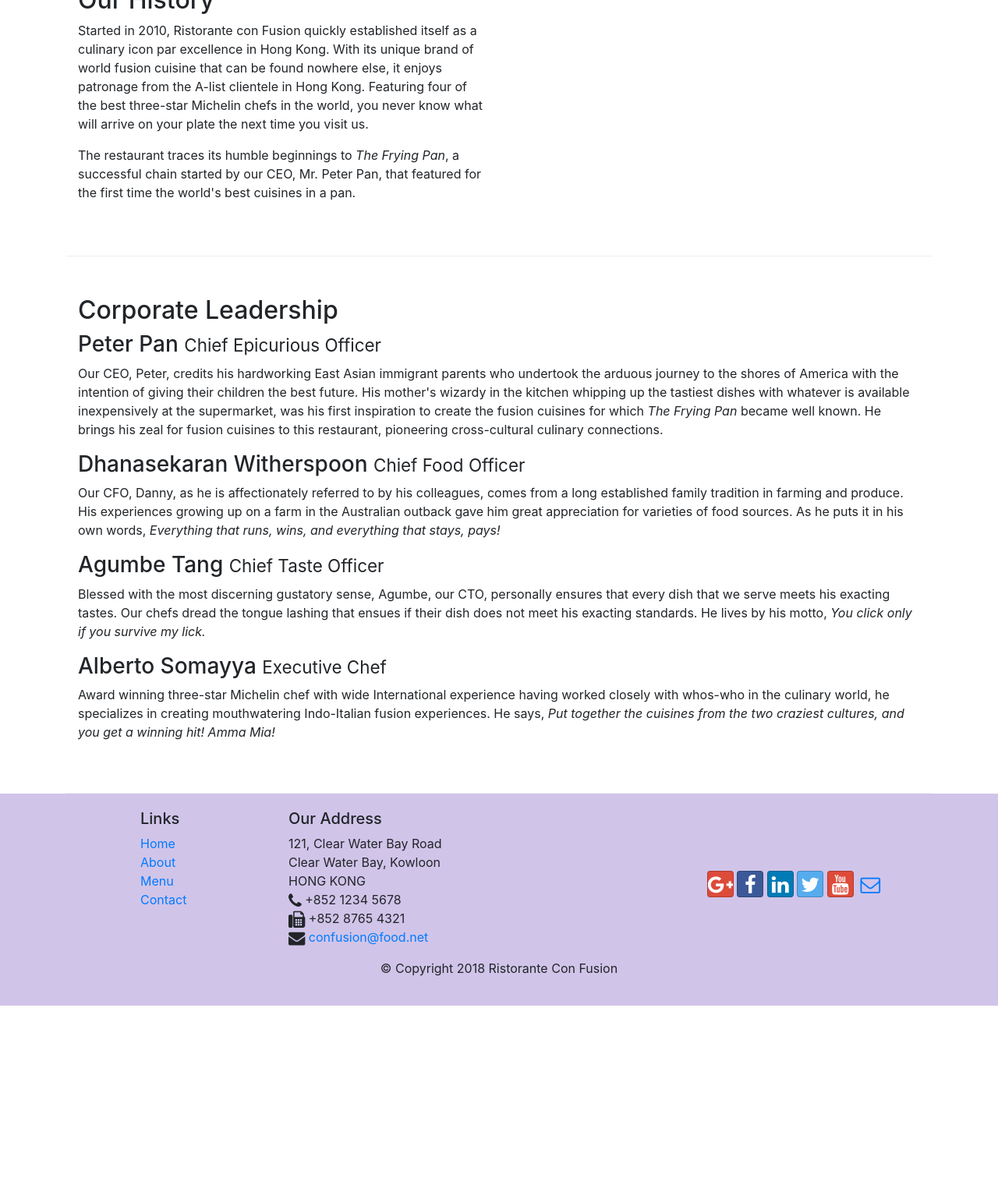
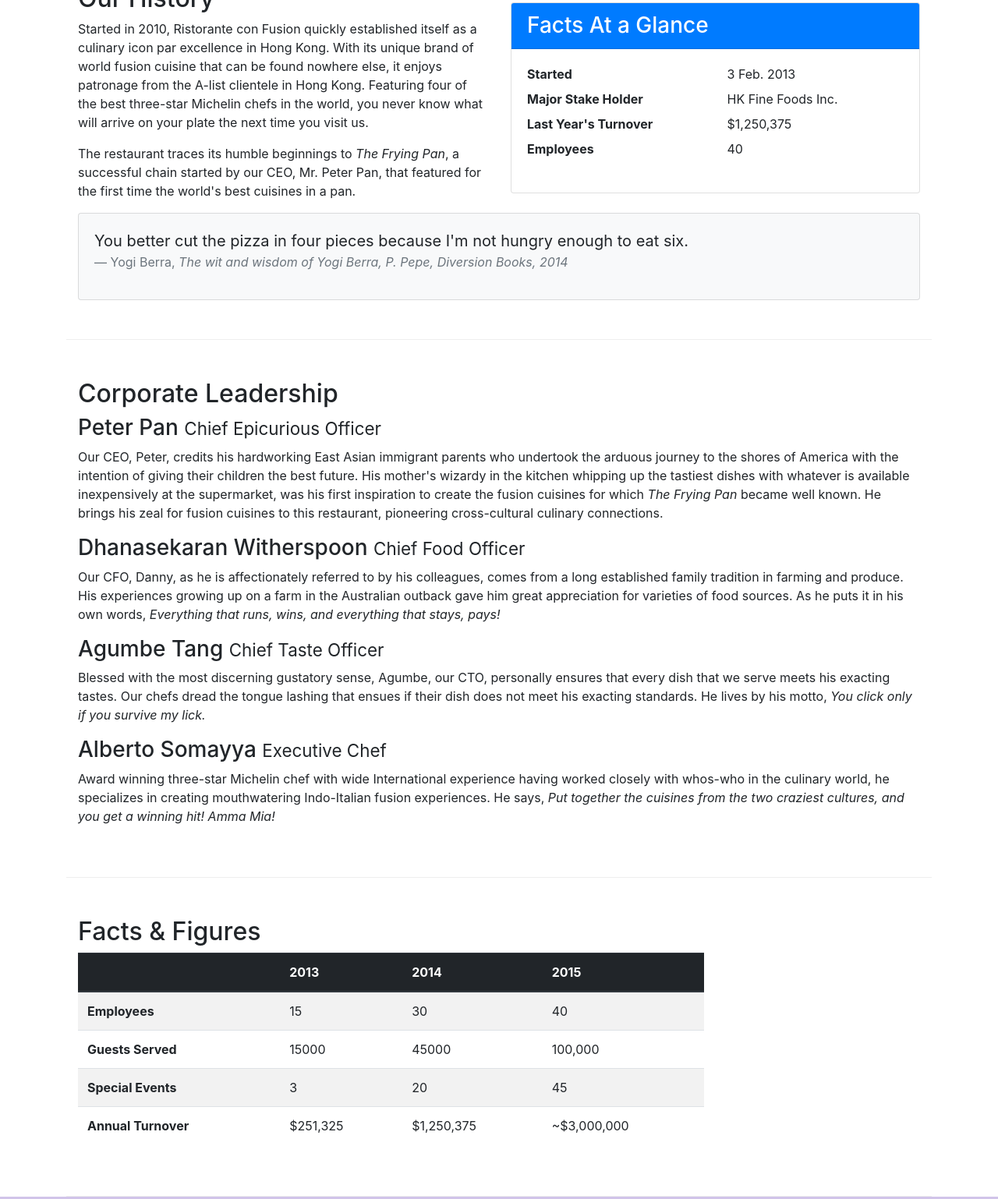
Before and after one commit to Abhiroopmokshagna/conFusion, a website: page aboutus.html in a window 1280 px wide. Shown: the part 536-2074 px from the top of the page at 78% size. Before the commit the page ends 1826 px from the top, so only its background shows below. Drawn offline with nearby package versions, Linux system fonts and the light colour scheme.

Commit message:
Tables and Cards 23/09/2020

```diff
--- a/aboutus.html
+++ b/aboutus.html
@@ -63,8 +63,38 @@
 					<p>Started in 2010, Ristorante con Fusion quickly established itself as a culinary icon par excellence in Hong Kong. With its unique brand of world fusion cuisine that can be found nowhere else, it enjoys patronage from the A-list clientele in Hong Kong.  Featuring four of the best three-star Michelin chefs in the world, you never know what will arrive on your plate the next time you visit us.</p>
 					<p>The restaurant traces its humble beginnings to <em>The Frying Pan</em>, a successful chain started by our CEO, Mr. Peter Pan, that featured for the first time the world's best cuisines in a pan.</p>
 				</div>
-				<div class="row">
-				</div>
+				<div class="col-sm">
+                    <div class = "card">
+                        <h3 class = "card-header bg-primary text-white">Facts At a Glance</h3>
+                        <div class = "card-body">
+                            <dl class = "row">
+                                <dt class = "col-6">Started</dt>
+                                <dd class = "col-6">3 Feb. 2013</dd>
+                                <dt class="col-6">Major Stake Holder</dt>
+                                <dd class="col-6">HK Fine Foods Inc.</dd>
+                                <dt class="col-6">Last Year's Turnover</dt>
+                                <dd class="col-6">$1,250,375</dd>
+                                <dt class="col-6">Employees</dt>
+                                <dd class="col-6">40</dd>
+                            </dl>
+                        </div>
+                    </div>
+                </div>
+                <div class = "col-12">
+                    <div class = "card card-body bg-light">
+                        <blockquote class = "blockquote">
+                            <p class = "mb-0">
+                                You better cut the pizza in four pieces because
+                            I'm not hungry enough to eat six.
+                            </p>
+                            <footer class = "blockquote-footer">Yogi Berra,
+                                <cite title = "Source Title">
+                                    The wit and wisdom of Yogi Berra, P. Pepe, Diversion Books, 2014
+                                </cite>
+                            </footer>
+                        </blockquote>
+                    </div>
+                </div>
 			</div>
 
         <div class = "row row-content align-items-center">
@@ -79,6 +109,53 @@
                 <h3>Alberto Somayya <small>Executive Chef</small></h3>
                 <p class = "d-none d-sm-block">Award winning three-star Michelin chef with wide International experience having worked closely with whos-who in the culinary world, he specializes in creating mouthwatering Indo-Italian fusion experiences. He says, <em>Put together the cuisines from the two craziest cultures, and you get a winning hit! Amma Mia!</em></p>
             </div>
+       </div>
+
+       <div class = "row row-content">
+           <div class = "col-12 col-sm-9">
+               <h2>Facts &amp; Figures</h2>
+                    <div class="table-responsive">
+                        <table class="table table-striped">
+                            <thead class="thead-dark">
+                                <tr>
+                                    <th>&nbsp;</th>
+                                    <th>2013</th>
+                                    <th>2014</th>
+                                    <th>2015</th>
+                                </tr>
+                            </thead>
+                            <tbody>
+                                <tr>
+                                    <th>Employees</th>
+                                    <td>15</td>
+                                    <td>30</td>
+                                    <td>40</td>
+                                </tr>
+                                <tr>
+                                    <th>Guests Served</th>
+                                    <td>15000</td>
+                                    <td>45000</td>
+                                    <td>100,000</td>
+                                </tr>
+                                <tr>
+                                    <th>Special Events</th>
+                                    <td>3</td>
+                                    <td>20</td>
+                                    <td>45</td>
+                                </tr>
+                                <tr>
+                                    <th>Annual Turnover</th>
+                                    <td>$251,325</td>
+                                    <td>$1,250,375</td>
+                                    <td>~$3,000,000</td>
+                                </tr>
+                            </tbody>
+                        </table>
+                    </div>
+           </div>
+           <div class = "col-12 col-sm-3">
+
+           </div>
        </div>
 
     </div>
```
